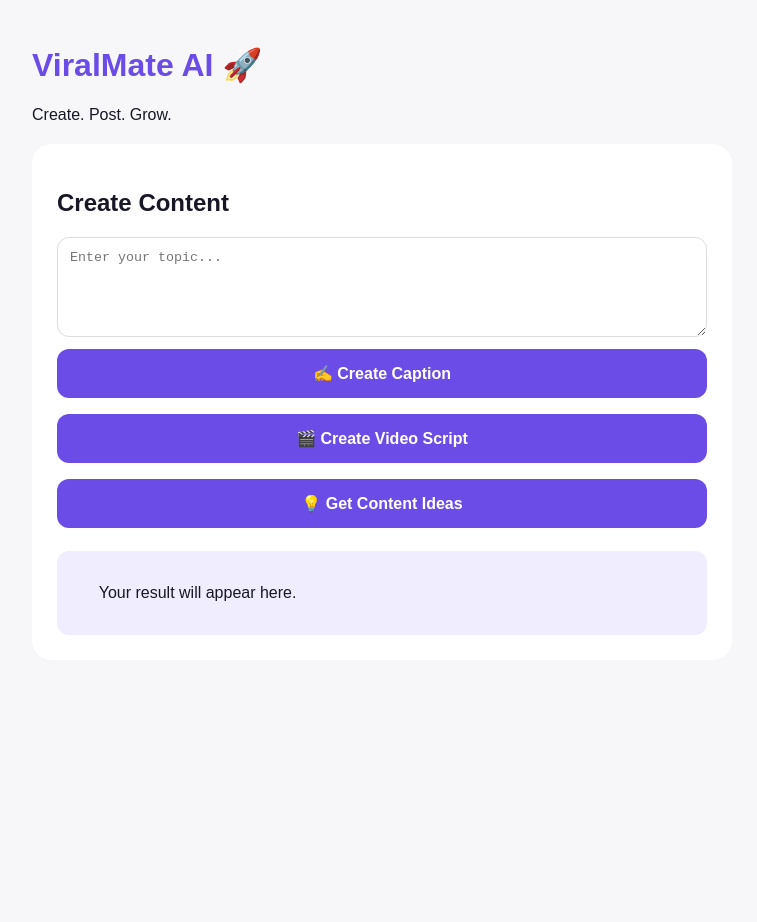
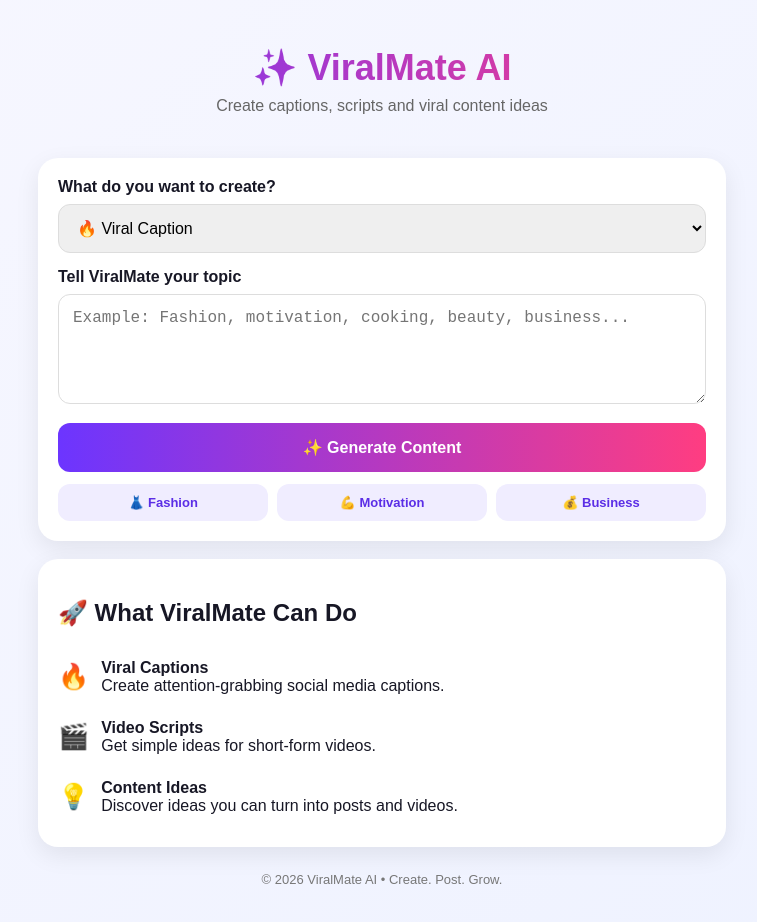
Before and after one commit to nwobodochukwudi67-hash/viralmate, a website: page public/Public /index.html in a window 1280 px wide. Shown: the whole page, without its empty margins (258-1015 px from the left). Before the commit the page ends 800 px from the top, so only its background shows below. Drawn offline with Linux system fonts and the light colour scheme.

Commit message:
Update index.html

```diff
--- a/public/Public /index.html
+++ b/public/Public /index.html
@@ -6,57 +6,149 @@
 <title>ViralMate AI</title>
 
 <style>
+* {
+  box-sizing: border-box;
+}
+
 body {
   margin: 0;
   font-family: Arial, sans-serif;
-      background: #F7F7FA;
+  background: linear-gradient(135deg, #f7f7ff, #eef2ff);
   color: #171725;
 }
 
 .container {
-      max-width: 700px;
+  max-width: 720px;
   margin: auto;
-      padding: 25px;
+  padding: 22px 16px 40px;
 }
 
-    h1 {
-      color: #6C4CE6;
+.header {
+  text-align: center;
+  padding: 25px 10px;
+}
+
+.logo {
+  font-size: 36px;
+  font-weight: 800;
+  background: linear-gradient(90deg, #6c35ff, #ff3d81);
+  -webkit-background-clip: text;
+  color: transparent;
+}
+
+.tagline {
+  color: #666;
+  margin-top: 8px;
 }
 
 .card {
   background: white;
-      padding: 25px;
   border-radius: 20px;
-      margin-top: 20px;
+  padding: 20px;
+  margin-top: 18px;
+  box-shadow: 0 8px 25px rgba(0,0,0,0.08);
+}
+
+label {
+  display: block;
+  font-weight: bold;
+  margin-bottom: 8px;
+}
+
+textarea,
+select {
+  width: 100%;
+  border: 1px solid #ddd;
+  border-radius: 12px;
+  padding: 14px;
+  font-size: 16px;
+  margin-bottom: 15px;
+  outline: none;
+}
+
+textarea {
+  min-height: 110px;
+  resize: vertical;
+}
+
+textarea:focus,
+select:focus {
+  border-color: #6c35ff;
 }
 
 button {
   width: 100%;
-      padding: 15px;
-      margin: 8px 0;
   border: none;
   border-radius: 12px;
-      background: #6C4CE6;
-      color: white;
+  padding: 15px;
   font-size: 16px;
   font-weight: bold;
+  cursor: pointer;
+  background: linear-gradient(90deg, #6c35ff, #ff3d81);
+  color: white;
 }
 
-    textarea {
-      width: 100%;
-      min-height: 100px;
-      padding: 12px;
-      box-sizing: border-box;
-      border-radius: 12px;
-      border: 1px solid #ddd;
+button:active {
+  transform: scale(0.98);
 }
 
-    #result {
-      margin-top: 15px;
+.quick-buttons {
+  display: grid;
+  grid-template-columns: repeat(3, 1fr);
+  gap: 9px;
+  margin-top: 12px;
+}
+
+.quick-buttons button {
+  background: #f0edff;
+  color: #5b2ee6;
+  font-size: 13px;
+  padding: 11px 5px;
+}
+
+.result {
+  display: none;
+}
+
+.result-box {
+  background: #f7f7fb;
+  border-radius: 14px;
   padding: 15px;
-      background: #f0edff;
-      border-radius: 12px;
   white-space: pre-wrap;
+  line-height: 1.6;
+  margin-bottom: 12px;
+}
+
+.copy-btn {
+  background: #171725;
+}
+
+.feature {
+  display: flex;
+  gap: 12px;
+  align-items: center;
+  padding: 12px 0;
+}
+
+.icon {
+  font-size: 25px;
+}
+
+.footer {
+  text-align: center;
+  color: #777;
+  font-size: 13px;
+  margin-top: 25px;
+}
+
+@media (max-width: 500px) {
+  .logo {
+    font-size: 30px;
+  }
+
+  .quick-buttons {
+    grid-template-columns: 1fr;
+  }
 }
 </style>
 </head>
@@ -65,93 +157,197 @@
 
 <div class="container">
 
-  <h1>ViralMate AI 🚀</h1>
-  <p>Create. Post. Grow.</p>
+  <div class="header">
+    <div class="logo">✨ ViralMate AI</div>
+    <div class="tagline">
+      Create captions, scripts and viral content ideas
+    </div>
+  </div>
 
   <div class="card">
 
-    <h2>Create Content</h2>
+    <label for="contentType">What do you want to create?</label>
 
-    <textarea id="topic"
-      placeholder="Enter your topic..."></textarea>
+    <select id="contentType">
+      <option value="caption">🔥 Viral Caption</option>
+      <option value="script">🎬 Video Script</option>
+      <option value="ideas">💡 Content Ideas</option>
+    </select>
 
-    <button onclick="caption()">
-      ✍️ Create Caption
+    <label for="topic">Tell ViralMate your topic</label>
+
+    <textarea
+      id="topic"
+      placeholder="Example: Fashion, motivation, cooking, beauty, business..."
+    ></textarea>
+
+    <button onclick="generateContent()">
+      ✨ Generate Content
     </button>
 
-    <button onclick="script()">
-      🎬 Create Video Script
+    <div class="quick-buttons">
+      <button onclick="setTopic('Fashion')">👗 Fashion</button>
+      <button onclick="setTopic('Motivation')">💪 Motivation</button>
+      <button onclick="setTopic('Business')">💰 Business</button>
+    </div>
+
+  </div>
+
+  <div class="card result" id="result">
+
+    <h2 id="resultTitle">Your Viral Content</h2>
+
+    <div class="result-box" id="resultText"></div>
+
+    <button class="copy-btn" onclick="copyContent()">
+      📋 Copy Content
     </button>
 
-    <button onclick="ideas()">
-      💡 Get Content Ideas
-    </button>
-
-    <div id="result">
-      Your result will appear here.
   </div>
 
+  <div class="card">
+
+    <h2>🚀 What ViralMate Can Do</h2>
+
+    <div class="feature">
+      <div class="icon">🔥</div>
+      <div>
+        <strong>Viral Captions</strong><br>
+        Create attention-grabbing social media captions.
+      </div>
+    </div>
+
+    <div class="feature">
+      <div class="icon">🎬</div>
+      <div>
+        <strong>Video Scripts</strong><br>
+        Get simple ideas for short-form videos.
+      </div>
+    </div>
+
+    <div class="feature">
+      <div class="icon">💡</div>
+      <div>
+        <strong>Content Ideas</strong><br>
+        Discover ideas you can turn into posts and videos.
+      </div>
+    </div>
+
+  </div>
+
+  <div class="footer">
+    © 2026 ViralMate AI • Create. Post. Grow.
   </div>
 
 </div>
 
 <script>
 
-function getTopic() {
-  return document.getElementById("topic").value.trim() || "social media";
+function setTopic(topic) {
+  document.getElementById("topic").value = topic;
 }
 
-function show(text) {
-  document.getElementById("result").textContent = text;
+function generateContent() {
+
+  const type = document.getElementById("contentType").value;
+  const topic = document.getElementById("topic").value.trim();
+
+  if (!topic) {
+    alert("Please enter a topic first.");
+    return;
   }
 
-function caption() {
-  const topic = getTopic();
+  let title = "";
+  let content = "";
 
-  show(
-`🔥 ${topic} content that deserves attention!
+  if (type === "caption") {
 
-Create something useful, share it consistently and keep improving.
+    title = "🔥 Your Viral Caption";
 
-#${topic.replace(/\s+/g, "")} #ContentCreator #ViralMateAI`
-  );
+    content =
+`Stop scrolling! 👀
+
+Let's talk about ${topic}.
+
+Sometimes one simple idea can change everything. ✨
+
+What do you think about this?
+
+👇 Tell me your opinion in the comments.
+
+#${topic.replace(/\s+/g, "")} #Trending #Viral #ContentCreator`;
+
   }
 
-function script() {
-  const topic = getTopic();
+  if (type === "script") {
 
-  show(
-`VIDEO SCRIPT — ${topic}
+    title = "🎬 Your Video Script";
+
+    content =
+`VIDEO TOPIC: ${topic}
 
 HOOK:
-"Stop scrolling for a second..."
+"Wait! You need to hear this before you scroll..."
 
-SCENE 1:
-Introduce the topic.
+PART 1:
+Introduce the topic and explain why people should care.
 
-SCENE 2:
-Give one useful tip.
+PART 2:
+Give 2 or 3 useful points about ${topic}.
 
-SCENE 3:
-Give another helpful example.
+PART 3:
+Ask viewers a simple question.
 
-CTA:
-"Follow for more helpful content!"`
-  );
+ENDING:
+"Follow for more content like this and share this video with someone who needs it!"
+
+`;
+
   }
 
-function ideas() {
-  const topic = getTopic();
+  if (type === "ideas") {
 
-  show(
-`5 CONTENT IDEAS — ${topic}
+    title = "💡 Your Content Ideas";
 
-1. Beginner tips
-2. Common mistakes
-3. Quick tutorial
-4. Before-and-after idea
-5. Ask your audience a question`
-  );
+    content =
+`Here are 5 content ideas about ${topic}:
+
+1. "5 things people should know about ${topic}"
+
+2. "The biggest mistake people make with ${topic}"
+
+3. "Beginner's guide to ${topic}"
+
+4. "Things I wish I knew about ${topic}"
+
+5. "My honest opinion about ${topic}"
+
+BONUS:
+Turn each idea into a short video, Facebook post, or TikTok-style post.`;
+
+  }
+
+  document.getElementById("resultTitle").textContent = title;
+  document.getElementById("resultText").textContent = content;
+  document.getElementById("result").style.display = "block";
+
+  window.scrollTo({
+    top: document.getElementById("result").offsetTop - 15,
+    behavior: "smooth"
+  });
+}
+
+function copyContent() {
+
+  const text = document.getElementById("resultText").textContent;
+
+  navigator.clipboard.writeText(text)
+    .then(() => {
+      alert("✅ Content copied!");
+    })
+    .catch(() => {
+      alert("Please select and copy the content manually.");
+    });
 }
 
 </script>
```
Lines whose indentation alone changed are shown as unchanged.
